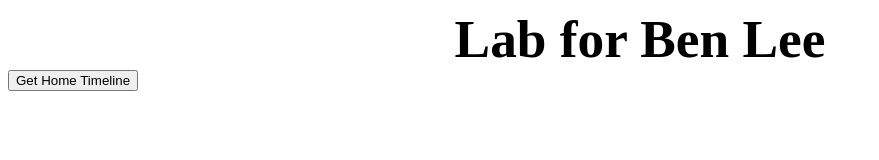
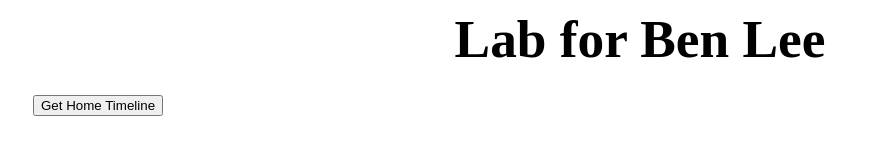
Before and after one commit to lee-benjamin/onboarding-ui, a plain HTML site: page src/index.html in a window 1280 px wide. Shown: the whole page, without its empty margins (0-879 px from the left). Drawn offline with Linux system fonts and the light colour scheme; files whose address does not match are found by name.

Commit message:
align button with tweets

```diff
--- a/src/index.html
+++ b/src/index.html
@@ -8,7 +8,7 @@
   </head>
   <body>
     <div id="title">Lab for Ben Lee</div>
-    <button type="button" onclick="getHomeTimeline()">Get Home Timeline</button>
+    <button id="getTimelineButton" type="button" onclick="getHomeTimeline()">Get Home Timeline</button>
     <div id="divTimeline">
     </div>
   </body>
--- a/src/styles/style.css
+++ b/src/styles/style.css
@@ -1,5 +1,5 @@
 #divTimeline {
-    margin: 2%;
+    margin: 25px;
 }
 
 #title {
@@ -7,6 +7,10 @@
     font-size: 40pt;
     font-weight: bold;
     font-family: "Times New Roman", Arial, sans-serif;
+}
+
+#getTimelineButton {
+    margin: 25px;
 }
 
 .tweetDiv {
```
